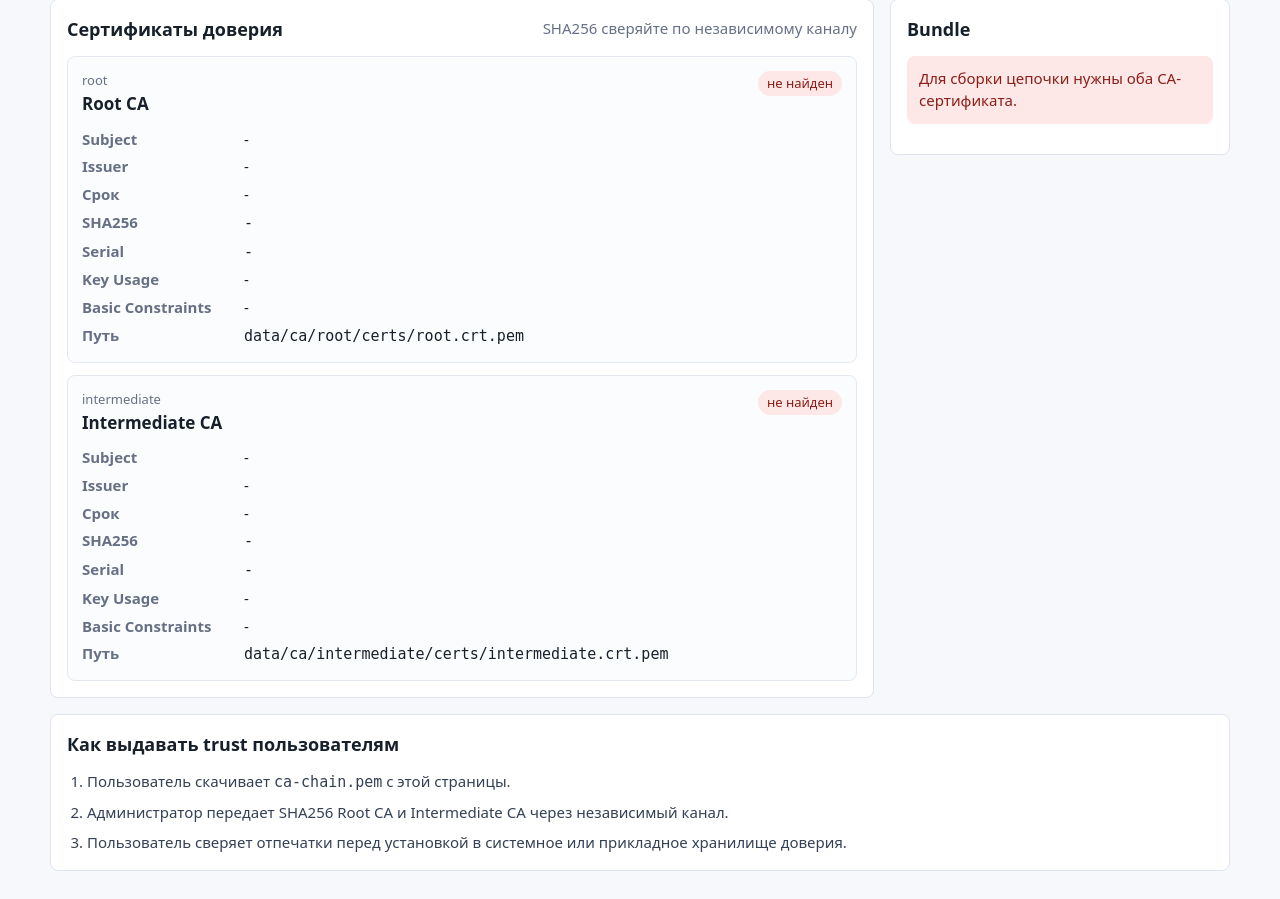
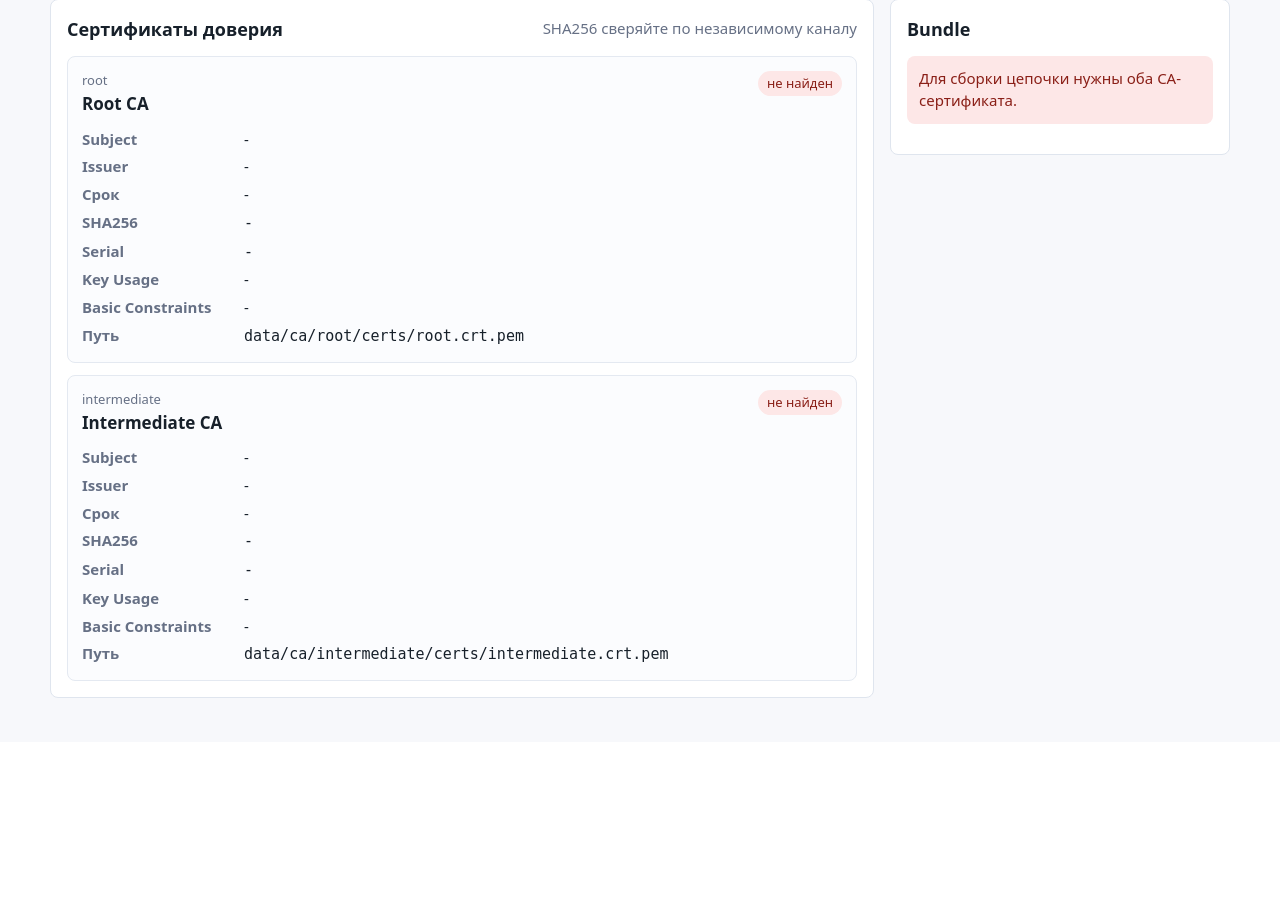
Before and after one commit to Tap4anskiy/pkica, a FastAPI app: page /trust in a window 1280 px wide. Shown: the part 351-1250 px from the top of the page. After the commit the page ends 1049 px from the top, so only its background shows below. Run offline with FastAPI, Linux system fonts and the light colour scheme.

Commit message:
Remove trust guidance panel

```diff
--- a/pkica/web/templates/trust.html
+++ b/pkica/web/templates/trust.html
@@ -95,12 +95,4 @@
   </aside>
 </section>
 
-<section class="panel">
-  <h2>Как выдавать trust пользователям</h2>
-  <ol class="check-list">
-    <li>Пользователь скачивает <code>ca-chain.pem</code> с этой страницы.</li>
-    <li>Администратор передает SHA256 Root CA и Intermediate CA через независимый канал.</li>
-    <li>Пользователь сверяет отпечатки перед установкой в системное или прикладное хранилище доверия.</li>
-  </ol>
-</section>
 {% endblock %}
```
